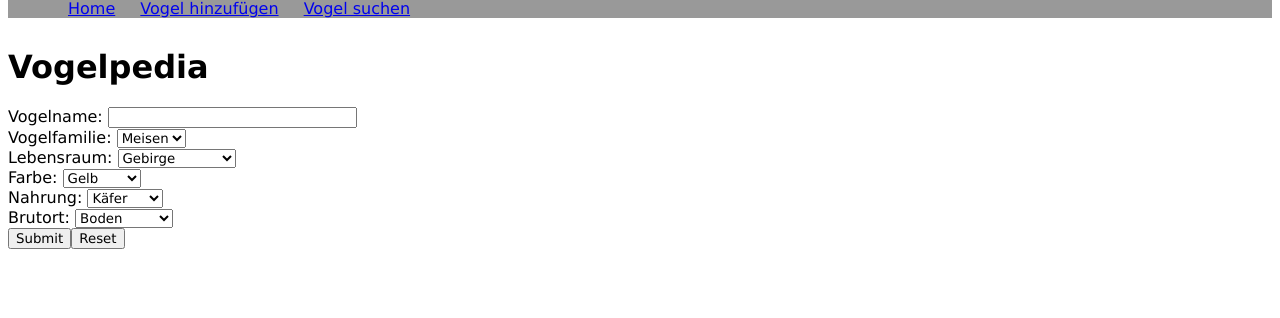
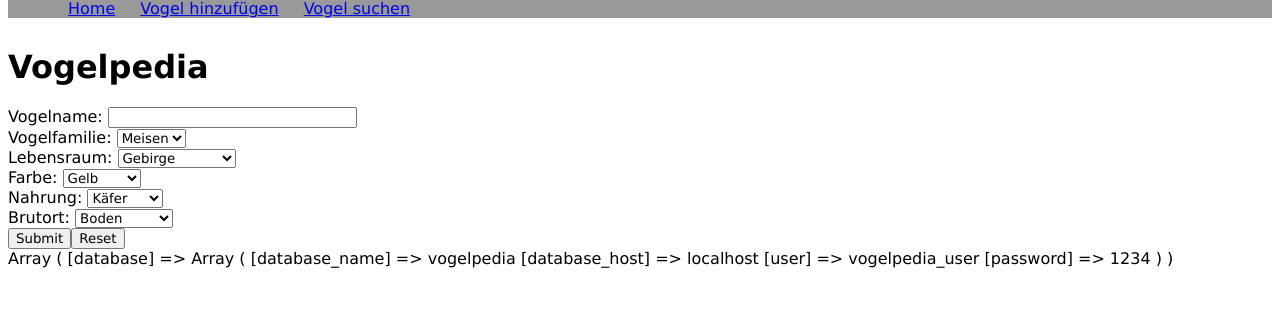
Before and after one commit to DatKater/vogelpedia, a PHP site: page / in a window 1280 px wide. Shown: the part 26-344 px from the top of the page. Run offline with PHP 8.4, Linux system fonts and the light colour scheme.

Commit message:
Datentyp zu Array
Objekt entfernt, settings nur noch Array, da kürzer.

```diff
--- a/index.php
+++ b/index.php
@@ -35,7 +35,8 @@ and open the template in the editor.
         </form>
 
         <?php
-
+        require_once 'settings/object.php';
+        print_r($settings);
         ?>
     </body>
 </html>
--- a/settings/object.php
+++ b/settings/object.php
@@ -1,11 +1,4 @@
 <?php
-$SETTINGS_FILE = 'settings.ini'
-class Settings extends array {
-	private $file;
-
-	function __construct($file_path) {
-		$this->file = parse_ini_file($file_path)
-	}
-}
-
+$SETTINGS_FILE = 'settings.ini';
+$settings = parse_ini_file($SETTINGS_FILE, $process_sections=true);
 ?>
--- a/settings/settings.ini
+++ b/settings/settings.ini
@@ -0,0 +1,5 @@
+[database]
+database_name=vogelpedia
+database_host=localhost
+user=vogelpedia_user
+password=1234
```
